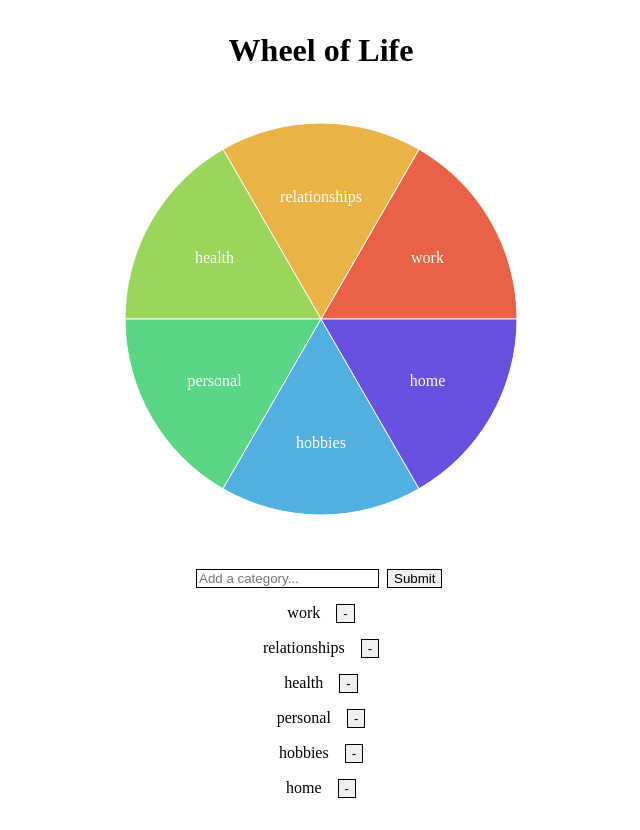
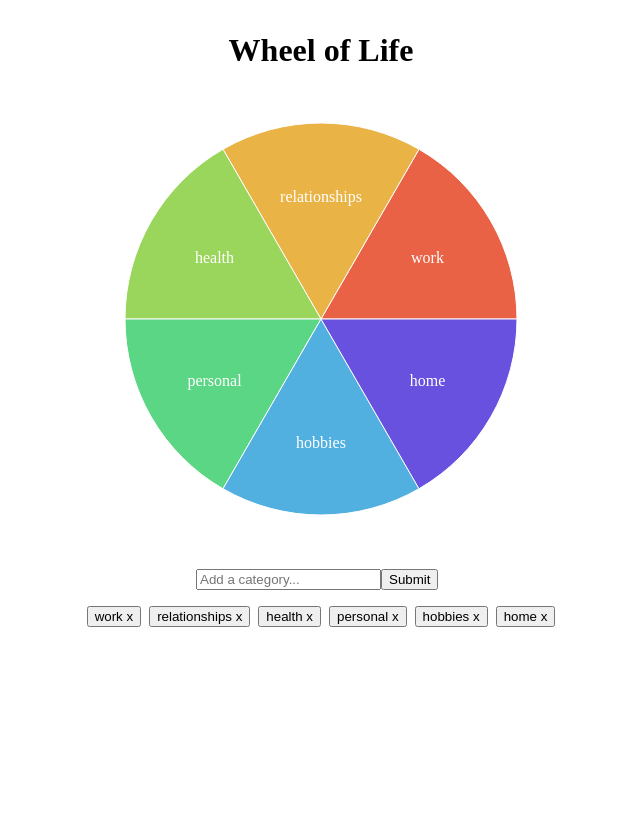
Before and after one commit to alexdietz1988/wheel-of-life, a React (Vite) app: page / in a window 1280 px wide. Shown: the whole page, without its empty margins (319-959 px from the left). After the commit the page ends 800 px from the top, so only its background shows below. Built offline with nearby package versions, Linux system fonts and the light colour scheme.

Commit message:
Improve styling for Delete Category section

```diff
--- a/src/App.css
+++ b/src/App.css
@@ -7,12 +7,3 @@ body {
     margin: 0;
   }
 }
-
-input,
-button {
-  border: 1px solid black;
-}
-
-input {
-  margin-inline-end: 0.5rem;
-}
--- a/src/components/EditCategories.styles.ts
+++ b/src/components/EditCategories.styles.ts
@@ -7,3 +7,10 @@ export const AddCategoryField = styled.div`
 
   display: flex;
 `;
+
+export const DeleteCategorySection = styled.div`
+  display: flex;
+  flex-wrap: wrap;
+  justify-content: center;
+  gap: 0.5rem;
+`;
--- a/src/components/EditCategories.tsx
+++ b/src/components/EditCategories.tsx
@@ -25,28 +25,25 @@ const EditCategories = ({ categories, setCategories }: EditCategoriesProps) => (
         name="simpleInput"
         placeholder="Add a category..."
       />
-      <button
-        className="btn btn-success"
-        type="submit"
-      >
+      <button className="btn btn-success" type="submit">
         Submit
       </button>
     </Styled.AddCategoryField>
 
-    {categories.map((category, i) => (
-      <div key={i} style={{ margin: '1rem' }}>
-        <span style={{ marginRight: '1rem' }}>{category}</span>
+    <Styled.DeleteCategorySection>
+      {categories.map((category, i) => (
         <button
+          key={i}
           type="button"
           className="btn btn-sm btn-danger"
-          onClick={() => {
-            setCategories((prev) => prev.filter((_, index) => index !== i));
-          }}
+          onClick={() =>
+            setCategories((prev) => prev.filter((_, index) => index !== i))
+          }
         >
-          -
+          {category} x
         </button>
-      </div>
-    ))}
+      ))}
+    </Styled.DeleteCategorySection>
   </form>
 );
 
```
